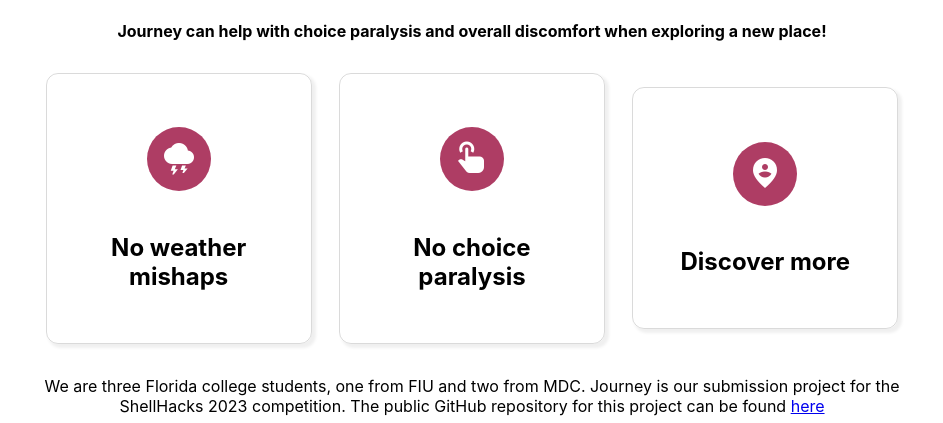
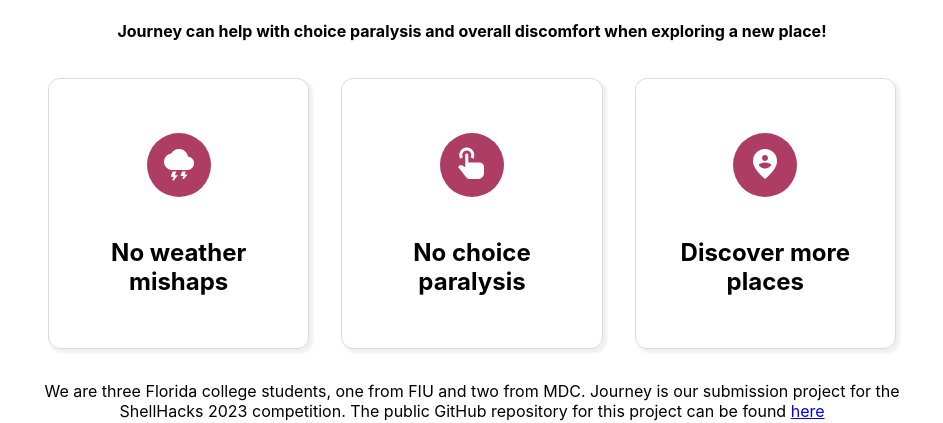
Before and after one commit to amichaeel/journey, a React (Create React App) app in the folder client/: page / in a window 1280 px wide. Shown: the part 825-1248 px from the top of the page, without its empty margins (168-1111 px from the left). Built offline with nearby package versions, Linux system fonts and the light colour scheme.

Commit message:
fix cards not being same height

```diff
--- a/client/src/components/Card/Card.css
+++ b/client/src/components/Card/Card.css
@@ -3,15 +3,15 @@
 }
 
 .card {
+  flex: 1;
   display: flex;
   flex-direction: column;
   align-items: center;
-  margin: auto;
+  margin: 1em;
   padding: 2em 0;
   border: 1px solid #00000025;
   border-radius: 12px;
   box-shadow: 3px 3px 3px 1px #00000010;
-  width: 30%;
 
   transition-duration: 250ms;
 }
--- a/client/src/pages/Home/Home.css
+++ b/client/src/pages/Home/Home.css
@@ -7,7 +7,5 @@ footer {
 }
 
 .benefits-cards {
-  margin: 2em auto;
   display: flex;
-  justify-content: space-between;
 }
--- a/client/src/pages/Home/Home.js
+++ b/client/src/pages/Home/Home.js
@@ -25,7 +25,7 @@ function Home() {
       <div className="benefits-cards">
         <BenefitCard iconName="thunderstorm" text="No weather mishaps" />
         <BenefitCard iconName="touch_app" text="No choice paralysis" />
-        <BenefitCard iconName="person_pin_circle" text="Discover more" />
+        <BenefitCard iconName="person_pin_circle" text="Discover more places" />
       </div>
 
       <footer className="about-us">
```
